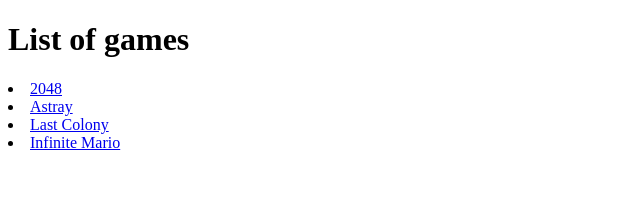
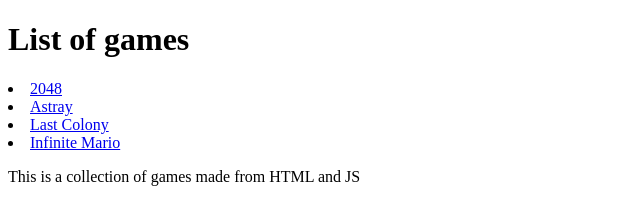
Before and after one commit to lolapus/lolapus.github.io, a plain HTML site: page index.html in a window 1280 px wide. Shown: the whole page, without its empty margins (0-640 px from the left). Drawn offline with Linux system fonts and the light colour scheme.

Commit message:
Changed index

```diff
--- a/index.html
+++ b/index.html
@@ -9,5 +9,6 @@
 <li><a href="game2.html">Astray</a></li>
 <li><a href="game3.html">Last Colony</a></li>
 <li><a href="main.html">Infinite Mario</a></li>
+<p>This is a collection of games made from HTML and JS</p>
 </body>
 </html>
```
Also changed, not shown: 1 other file.
